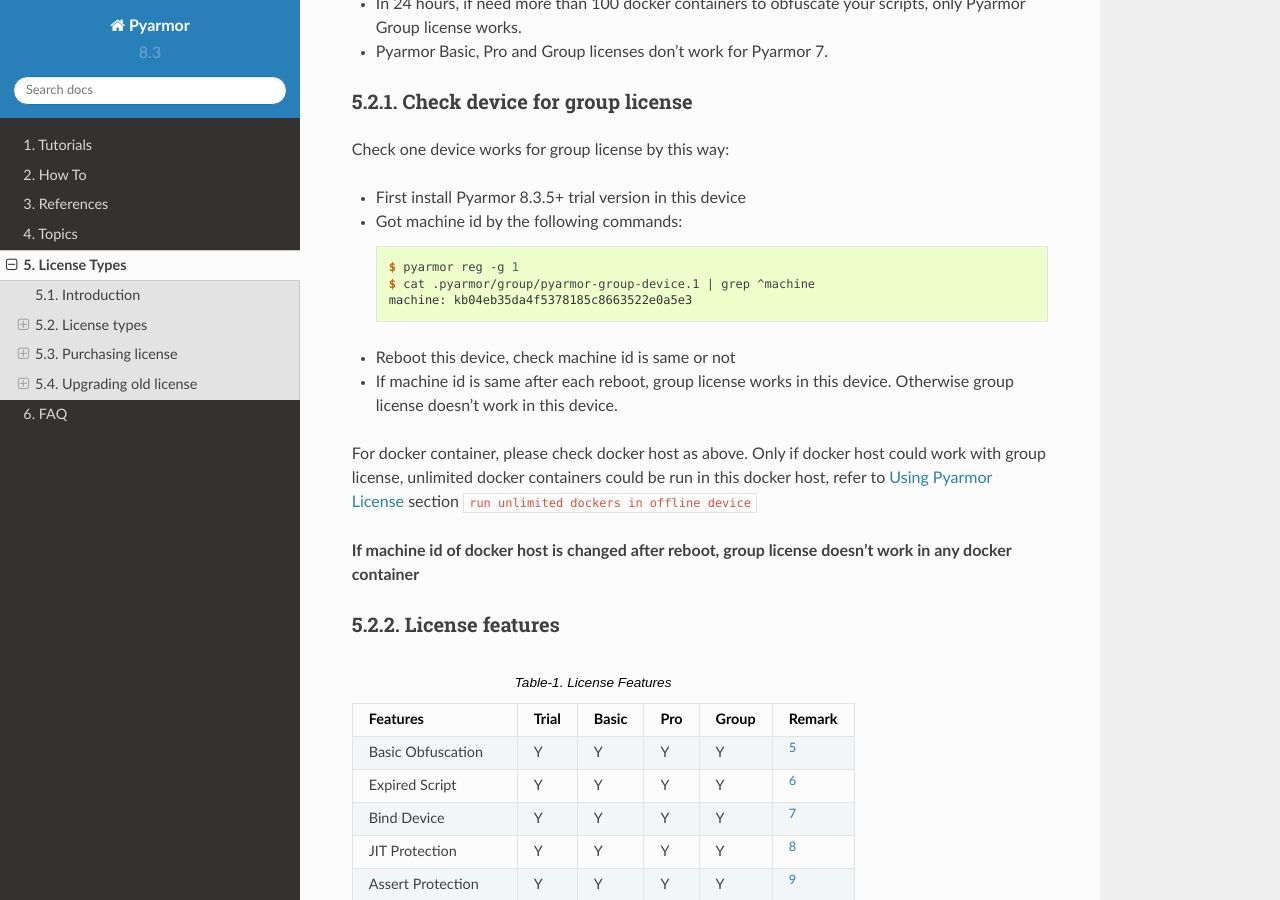
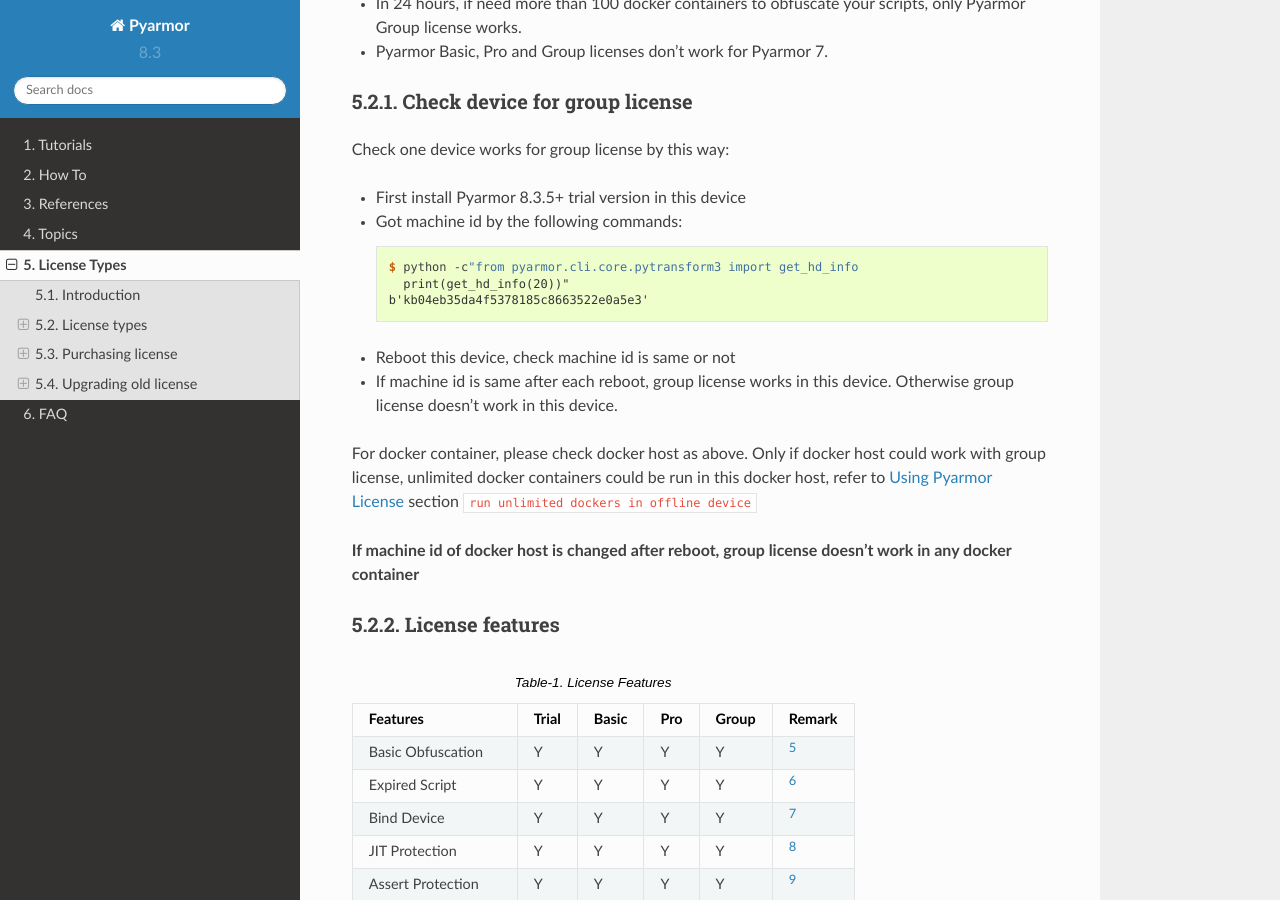
Before and after one commit to dashingsoft/pyarmor, a Sphinx documentation site: the page built from docs/licenses.rst, in a window 1280 px wide and 900 px high, scrolled down 2954 px. Built offline with Sphinx 7.4.7 and the Read the Docs theme 2.0.0, drawn with Linux system fonts in a browser that asks for light colours.

Commit message:
Refine check script

```diff
--- a/docs/licenses.rst
+++ b/docs/licenses.rst
@@ -113,9 +113,9 @@
 * First install Pyarmor 8.3.5+ trial version in this device
 * Got machine id by the following commands::
 
-    $ pyarmor reg -g 1
-    $ cat .pyarmor/group/pyarmor-group-device.1 | grep ^machine
-    machine: kb04eb35da4f5378185c8663522e0a5e3
+    $ python -c"from pyarmor.cli.core.pytransform3 import get_hd_info
+      print(get_hd_info(20))"
+    b'kb04eb35da4f5378185c8663522e0a5e3'
 
 * Reboot this device, check machine id is same or not
 * If machine id is same after each reboot, group license works in this device. Otherwise group license doesn't work in this device.
```
